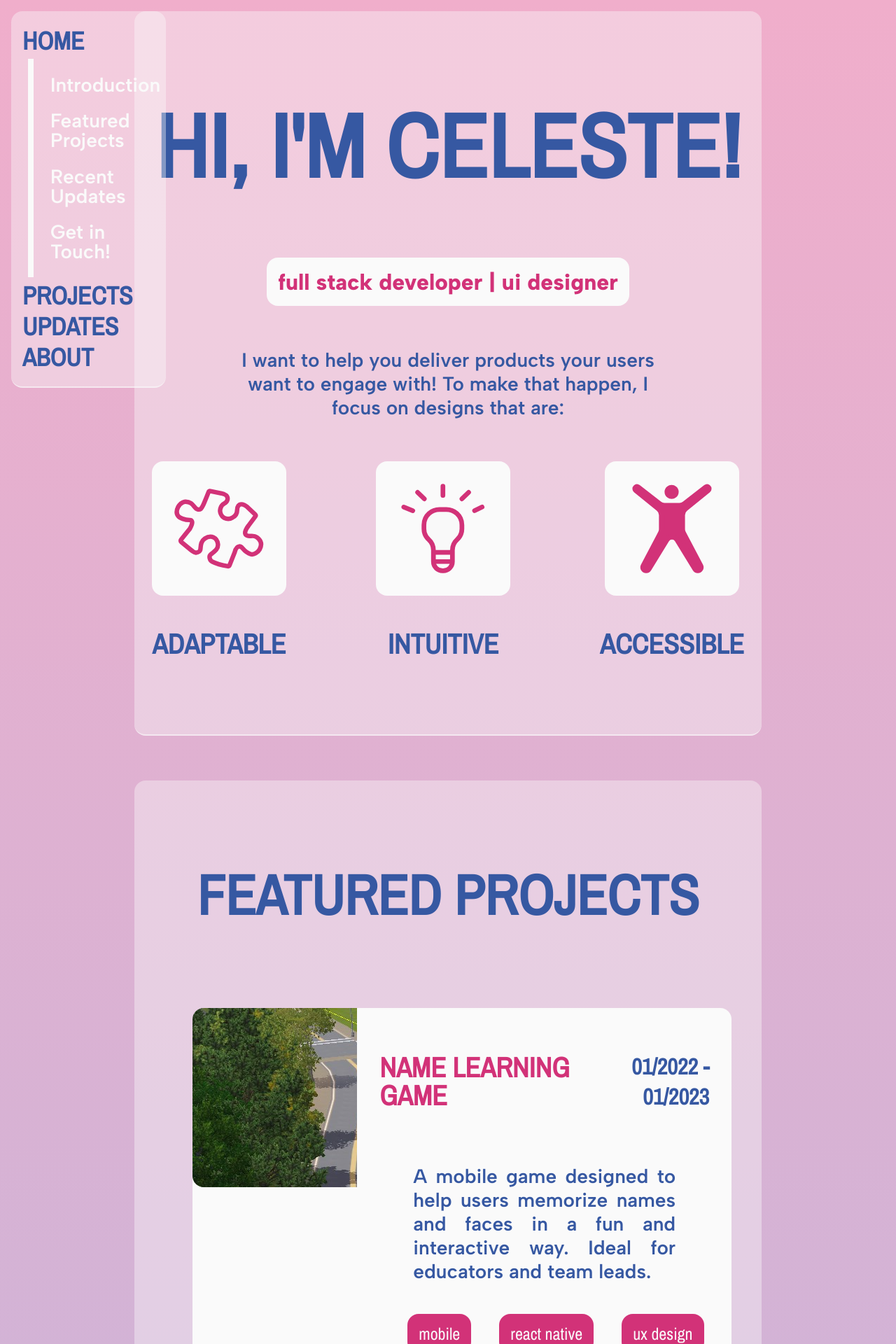
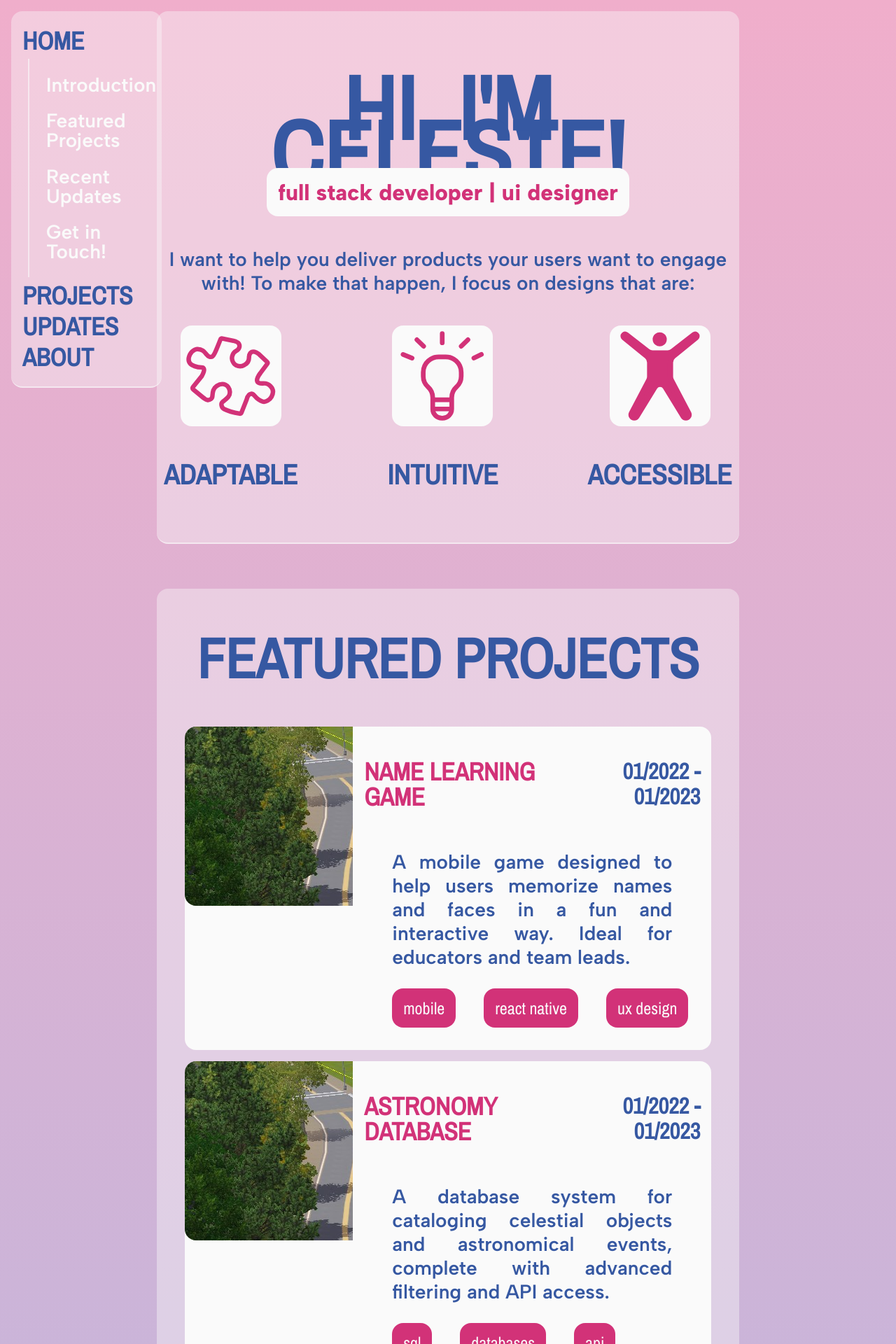
Before and after one commit to olmsteadca/portfolioWebsite, a React (Vite) app: page / in a window 1280 px wide. Shown: the top 1920 px of the page at 70% size. Built offline with nearby package versions, Linux system fonts and the light colour scheme.

Commit message:
fixing spacing for smaller screens

```diff
--- a/src/components/featured/featured.css
+++ b/src/components/featured/featured.css
@@ -8,7 +8,7 @@
 .featured-spacing {
     display: flex;
     flex-direction: column;
-    padding: 2rem;
+    padding: 1rem;
     height: fit-content;
     width: 100%;
     justify-self: center;
@@ -17,4 +17,15 @@
 .project-list {
     justify-content: center;
     align-items: center;
+    width: 100%;
 }
+
+h1.featured-title {
+    text-align: center;
+    font-weight: 700;
+    font-family: 'Archivo Narrow', sans-serif;
+    color: #3658A2;
+    text-transform: uppercase;
+    font-size: clamp(2rem, 5rem, 8rem);
+    line-height: 2rem;
+}
--- a/src/components/featured/featured.jsx
+++ b/src/components/featured/featured.jsx
@@ -9,7 +9,7 @@ function featured() {
 
         <section className="featured-projects" id="featured-section">
             <div className="featured-spacing">
-                <h1 className="title">Featured Projects</h1>
+                <h1 className="featured-title">Featured Projects</h1>
 
                 <div className="project-list">
                     <ul>
--- a/src/components/hero/hero.css
+++ b/src/components/hero/hero.css
@@ -8,7 +8,7 @@ p.tagline {
 
 .tagline-margin {
     display: flex;
-    width: 70%;
+    margin-inline: 0.5rem;
 }
 
 .labeled-icon {
@@ -25,7 +25,7 @@ p.tagline {
     gap: 8rem;
     justify-content: center;
     align-content: center;
-    margin-bottom: 4rem;
+    margin-bottom: 2rem;
 }
 
 .hero-section {
@@ -33,7 +33,7 @@ p.tagline {
     flex-direction: column;
     justify-content: center;
     align-items: center;
-    gap: 2rem;
+    gap: 1rem;
     width: 100%
 }
 
@@ -44,10 +44,11 @@ h1.greeting {
     color: #3658A2;
     text-transform: uppercase;
     font-size: clamp(3rem, 8rem, 13rem);
+    line-height: 4rem;
 }
 
 .greeting-spacing {
-    height: 22rem;
+    height: 14rem;
 }
 
 .introduction {
--- a/src/components/icon/icon.css
+++ b/src/components/icon/icon.css
@@ -3,7 +3,7 @@
     justify-content: center;
     background-color: #FAFAFA;
     border-radius: 1rem;
-    padding: 2rem;
+    padding: 0.5rem;
     width: 8rem;
     height: 8rem;
 }
--- a/src/components/nav/page-nav/page-nav.css
+++ b/src/components/nav/page-nav/page-nav.css
@@ -1,5 +1,5 @@
 .page-nav {
-    border-left: 8px solid #FAFAFA;
+    border-left: 2px solid rgba(250, 250, 250, 0.6);
     margin-top: 0.5rem;
     margin-left: 0.5rem;
     width: min-content;
--- a/src/components/project/project.css
+++ b/src/components/project/project.css
@@ -2,10 +2,10 @@
 .project-card {
     background-color: #FAFAFA;
     border-radius: 1rem;
-    width: clamp(75%, 90%, 95%);
+    width: clamp(75%, 95%, 100%);
     height: fit-content;
-    justify-self: center;
-    margin: 2rem;
+    justify-content: center;
+    margin-bottom: 1rem;
 }
 
 .card-spacing {
@@ -33,7 +33,8 @@
     display: flex;
     flex-direction: column;
     width: 66%;
-    padding: 2rem;
+    padding: 1rem;
+    align-self: center;
 }
 
 .info-row {
@@ -44,7 +45,7 @@
 }
 
 .desc-margin {
-    padding: 1rem;
+    margin-inline: 0.5rem;
 }
 
 h1.project-title {
@@ -53,8 +54,8 @@ h1.project-title {
     font-family: 'Archivo Narrow', sans-serif;
     color: #D23278;
     text-transform: uppercase;
-    font-size: clamp(2rem, 2.5rem, 3rem);
-    line-height: 2.5rem;
+    font-size: clamp(2rem, 2.25rem, 2.5rem);
+    line-height: 2.25rem;
 }
 
 h2.project-dates {
@@ -64,6 +65,7 @@ h2.project-dates {
     font-family: 'Archivo Narrow', sans-serif;
     text-transform: uppercase;
     color: #3658A2;
+    line-height: 2.25rem;
 }
 
 p.project-description {
--- a/src/components/project/tagGroup/tagGroup.css
+++ b/src/components/project/tagGroup/tagGroup.css
@@ -23,6 +23,7 @@ h3.tag-text {
     text-transform: lowercase;
     font-family: 'Archivo Narrow', sans-serif;
     font-weight: 500;
+    text-spacing: auto;
 }
 
 .tag-group {
@@ -30,4 +31,5 @@ h3.tag-text {
     border-radius: 1rem;
     flex-direction: row;
     width: 100%;
+    margin-bottom: 1rem;
 }
--- a/src/components/recentUpdates/recentUpdates.css
+++ b/src/components/recentUpdates/recentUpdates.css
@@ -20,7 +20,19 @@
 .updates-list {
     display: flex;
     flex-direction: row;
-    justify-content: space-evenly;
-    align-items: center;
+    justify-self: center;
     flex-wrap: nowrap;
+    width: fit-content;
+    gap: 0.5rem;
+    padding: 0rem;
 }
+
+h1.r-u-title {
+    text-align: center;
+    font-weight: 700;
+    font-family: 'Archivo Narrow', sans-serif;
+    color: #3658A2;
+    text-transform: uppercase;
+    font-size: clamp(2rem, 5rem, 8rem);
+    line-height: 2rem;
+}
--- a/src/components/recentUpdates/recentUpdates.jsx
+++ b/src/components/recentUpdates/recentUpdates.jsx
@@ -9,7 +9,7 @@ function recentUpdates() {
 
         <section className="recent-updates" id="recent_updates-section">
             <div className="updates-spacing">
-                <h1 className="title">Recent Updates</h1>
+                <h1 className="r-u-title">Recent Updates</h1>
 
                     <ul className="updates-list">
                         {updates.map((update) => (
--- a/src/components/recentUpdates/update/update.css
+++ b/src/components/recentUpdates/update/update.css
@@ -3,13 +3,12 @@
     background-color: #FAFAFA;
     border-radius: 1rem;
     height: fit-content;
-    margin: 0.5rem;
 }
 
 .update-spacing {
     display: flex;
     flex-direction: column;
-    max-width: 20vw;
+    width: clamp(16rem, 24rem, 32rem);
 }
 
 .update-image {
@@ -28,12 +27,14 @@
 .update-info {
     display: flex;
     flex-direction: column;
+    width: contain;
 }
 
 .info {
     display: flex;
     flex-direction: row;
     justify-content: center;
+    width: contain;
 }
 
 h1.update-title {
--- a/src/index.css
+++ b/src/index.css
@@ -41,7 +41,7 @@ body {
     height: fit-content;
     gap: 4rem;
     min-width: 50vw;
-    max-width: 70vw;
+    max-width: 65vw;
     width: contain;
 }
 
```
Also changed, not shown: 1 other file (tests, documents, lock files or other folders).
